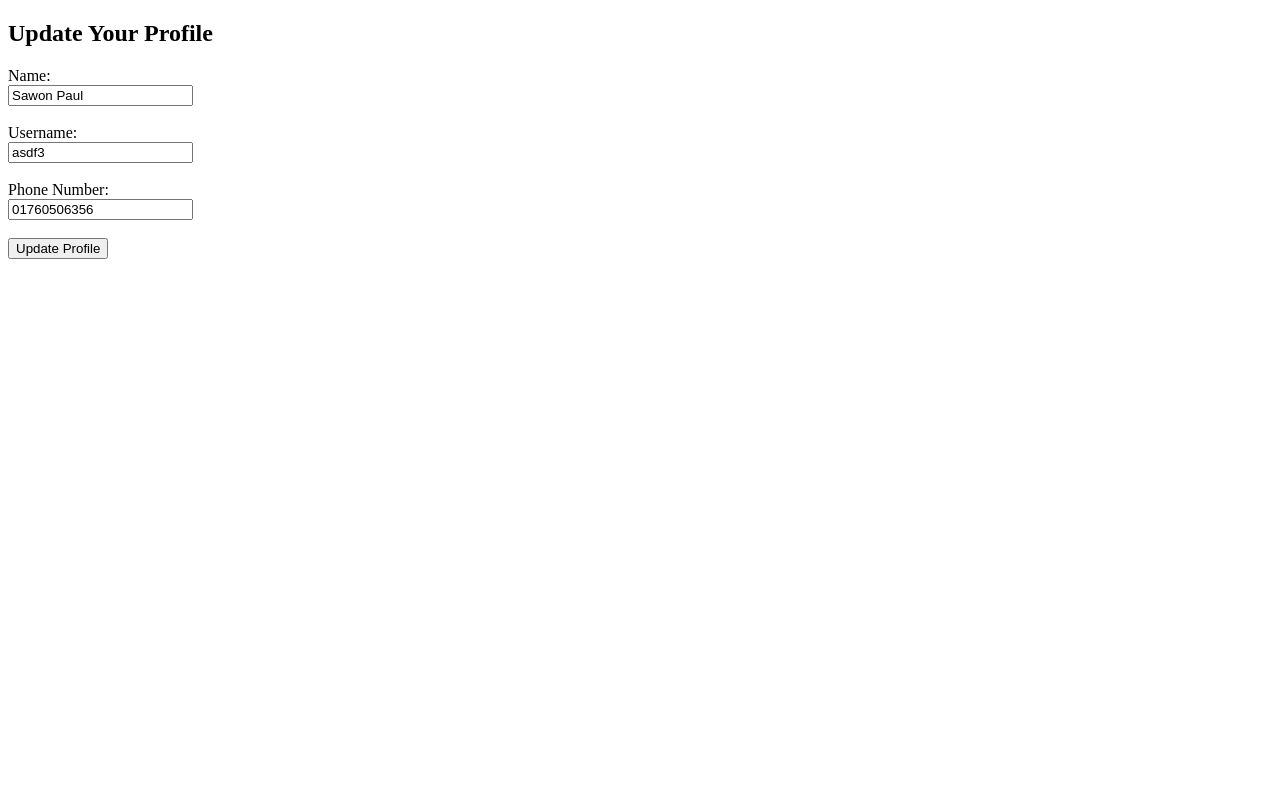
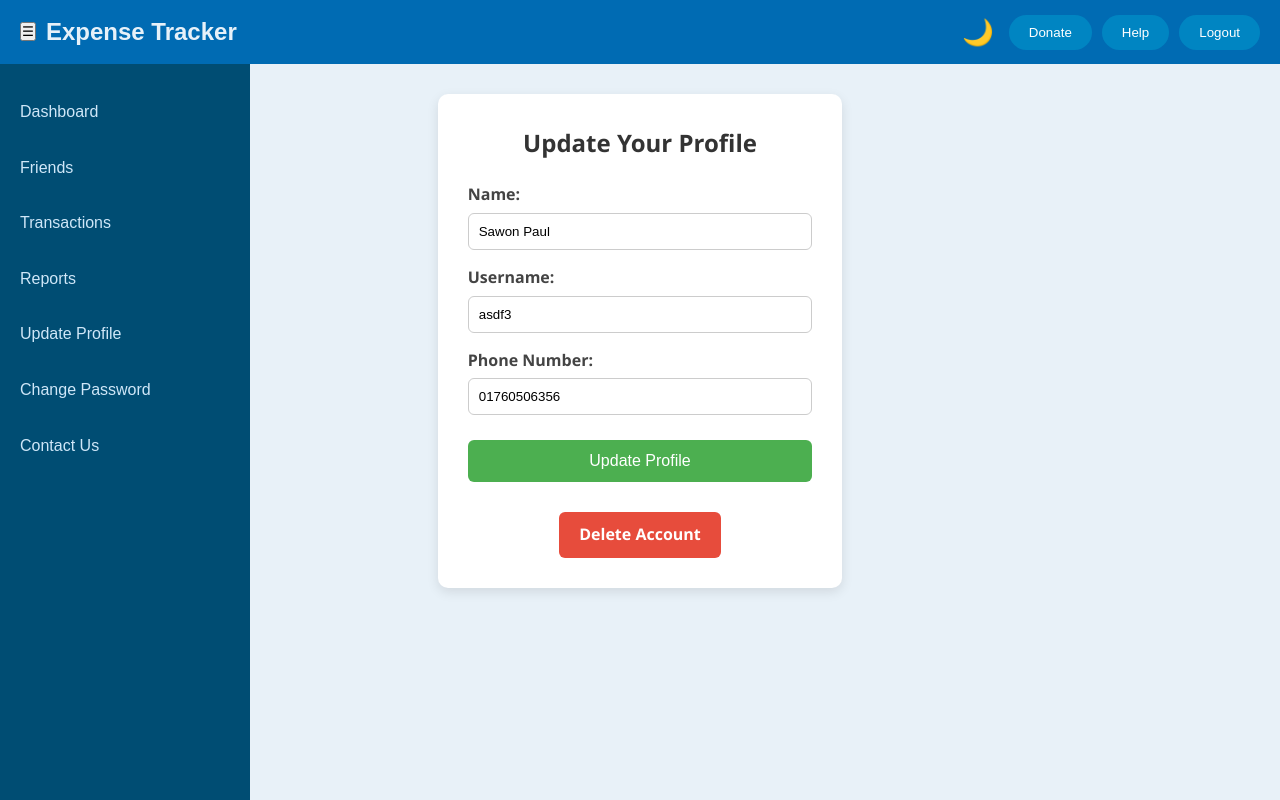
Before and after one commit to Sawon-Paul/ExpenseTracker_ET, a Django app: page /update_profile/ in a window 1280 px wide. Run offline with Django 5.2, Linux system fonts and the light colour scheme; a user stored in the database is signed in.

Commit message:
frontend

```diff
--- a/ExpenseTracker/mainapp/urls.py
+++ b/ExpenseTracker/mainapp/urls.py
@@ -13,7 +13,7 @@ urlpatterns = [
     path('send-otp/', SendOTP.as_view(), name='send-otp'),
     path('register-api/', RegisterView.as_view(), name='register_api'),
     path('login-api/', LoginView.as_view(), name='login_api'),
-    path('delete_account/', delete_account_page, name='delete_account_page'),
+    path('delete_account/', delete_account_page, name='delete_account'),
     path('delete-account/', DeleteAccountView.as_view(), name='delete_account_api'),
     path('change-password/', change_password, name='change_password'),
     path('update_profile/', update_profile_page, name='update_profile_page'),
--- a/ExpenseTracker/static/css/DASHBOARD/dashboard.css
+++ b/ExpenseTracker/static/css/DASHBOARD/dashboard.css
@@ -106,7 +106,6 @@ h1 {
 /* Responsive styling for small screens */
 @media screen and (max-width: 768px) {
     .navbar {
-        position: fixed;
         flex-direction: column;
         height: auto;
         padding: 10px 20px;
--- a/ExpenseTracker/static/css/DASHBOARD/theme.css
+++ b/ExpenseTracker/static/css/DASHBOARD/theme.css
@@ -178,3 +178,7 @@ body.friends-page.dark-mode .friend-box{
 body.friends-page.dark-mode .friend-box:hover {
     box-shadow: 0 4px 16px rgba(255, 255, 255, 0.26);
 }
+
+body.friends-page.dark-mode .friend-box.row .friend-name{
+    color: white !important;
+}
--- a/ExpenseTracker/static/css/UPDATE_PROFILE/update_profile.css
+++ b/ExpenseTracker/static/css/UPDATE_PROFILE/update_profile.css
@@ -1,62 +1,78 @@
-/* update_profile.css */
-body {
-    background-color: #f4f8fb;
+.update_profile {
+    background-color: #ffffff;
+    padding: 30px;
+    margin: 30px auto;
+    max-width: 600px;
+    box-shadow: 0 4px 12px rgba(0, 0, 0, 0.1);
+    border-radius: 10px;
     font-family: 'Segoe UI', Tahoma, Geneva, Verdana, sans-serif;
-    padding: 50px;
-    color: #333;
 }
 
-.container {
-    max-width: 450px;
-    margin: auto;
-    background: #ffffff;
-    padding: 30px 40px;
-    border-radius: 10px;
-    box-shadow: 0px 4px 20px rgba(0,0,0,0.1);
+.update_profile h2 {
+    margin-bottom: 20px;
+    color: #333;
+    text-align: center;
 }
 
-h2 {
-    text-align: center;
-    margin-bottom: 25px;
-    color: #007bff;
+.update_profile label {
+    display: block;
+    margin-top: 15px;
+    font-weight: 600;
+    color: #444;
 }
 
-label {
-    display: block;
-    margin-top: 10px;
-    font-weight: bold;
-}
-
-input[type="text"],
-input[type="email"],
-input[type="password"] {
+.update_profile input[type="text"],
+.update_profile input[type="email"],
+.update_profile input[type="number"] {
     width: 100%;
-    padding: 12px;
-    margin: 8px 0 16px 0;
+    padding: 10px;
+    margin-top: 5px;
     border: 1px solid #ccc;
     border-radius: 6px;
     box-sizing: border-box;
 }
 
-button {
-    width: 100%;
-    padding: 12px;
-    background-color: #007bff;
+.update-btn {
+    margin-top: 25px;
+    background-color: #4CAF50;
     color: white;
+    padding: 12px 20px;
     border: none;
     border-radius: 6px;
+    cursor: pointer;
+    width: 100%;
     font-size: 16px;
-    cursor: pointer;
-    margin-top: 10px;
 }
 
-button:hover {
-    background-color: #0056b3;
+.update-btn:hover {
+    background-color: #45a049;
 }
 
-.otp-feedback {
-    font-size: 14px;
-    margin-top: -10px;
-    margin-bottom: 10px;
-    color: red;
+.message-list {
+    margin-top: 20px;
+    padding-left: 20px;
+    color: #008000;
 }
+
+
+
+
+.delete-account-container {
+    margin-top: 30px;
+    text-align: center;
+}
+
+.delete-account-btn {
+    display: inline-block;
+    background-color: #e74c3c;
+    color: white;
+    padding: 10px 20px;
+    text-decoration: none;
+    border-radius: 6px;
+    font-weight: bold;
+    transition: background-color 0.3s ease;
+}
+
+.delete-account-btn:hover {
+    background-color: #c0392b;
+}
--- a/ExpenseTracker/templates/DASHBOARD/dashboard.html
+++ b/ExpenseTracker/templates/DASHBOARD/dashboard.html
@@ -51,7 +51,8 @@
                     <li><a href="{% url 'friends_page' %}">Friends</a>
                     <li><a href="#">Transactions</a></li>
                     <li><a href="#">Reports</a></li>
-                    <li><a href="{% url 'setting' %}">Settings</a></li>
+                    <li><a href="{% url 'update_profile_page' %}">Update Profile</a></li>
+                    <li><a href="{% url 'setting' %}">Change Password</a></li>
                     <li><a href="{% url 'contact' %}">Contact Us</a></li>
                 </ul>
             </aside>
--- a/ExpenseTracker/templates/FRIENDS/friends.html
+++ b/ExpenseTracker/templates/FRIENDS/friends.html
@@ -57,7 +57,8 @@
                     <li><a href="{% url 'friends_page' %}">Friends</a>
                     <li><a href="#">Transactions</a></li>
                     <li><a href="#">Reports</a></li>
-                    <li><a href="{% url 'setting' %}">Settings</a></li>
+                    <li><a href="{% url 'update_profile_page' %}">Update Profile</a></li>
+                    <li><a href="{% url 'setting' %}">Change Password</a></li>
                     <li><a href="{% url 'contact' %}">Contact Us</a></li>
                 </ul>
             </aside>
--- a/ExpenseTracker/templates/SETTING/setting.html
+++ b/ExpenseTracker/templates/SETTING/setting.html
@@ -52,7 +52,8 @@
                     <li><a href="{% url 'friends_page' %}">Friends</a>
                     <li><a href="#">Transactions</a></li>
                     <li><a href="#">Reports</a></li>
-                    <li><a href="{% url 'setting' %}">Settings</a></li>
+                    <li><a href="{% url 'update_profile_page' %}">Update Profile</a></li>
+                    <li><a href="{% url 'setting' %}">Change Password</a></li>
                     <li><a href="{% url 'contact' %}">Contact Us</a></li>
                 </ul>
             </aside>
--- a/ExpenseTracker/templates/UPDATE_PROFILE/update_profile.html
+++ b/ExpenseTracker/templates/UPDATE_PROFILE/update_profile.html
@@ -1,32 +1,96 @@
-<!-- templates/UPDATE_PROFILE/update_profile.html -->
+{% load static %}
 <!DOCTYPE html>
-<html>
+<html lang="en">
 <head>
-    <title>Update Profile</title>
+    <meta charset="UTF-8">
+    <title>Dashboard</title>
+    <link rel="stylesheet" href="{% static 'css/DASHBOARD/theme.css' %}"> <!-- Theme Styles -->
+    <link rel="stylesheet" href="{% static 'css/DASHBOARD/dashboard.css' %}">
+    <link rel="stylesheet" href="{% static 'css/UPDATE_PROFILE/update_profile.css' %}"> <!-- New CSS for Update Profile -->
+
+    <script src="{% static 'css/DASHBOARD/js/dashboard.js' %}"></script>
+    <script src="{% static 'css/DASHBOARD/js/theme.js' %}"></script>
 </head>
 <body>
+    <div class="container">
+        <!-- Navbar -->
+        <nav class="navbar">
+            <div class="navbar-left">
+                <button class="sidebar-button" id="toggleSidebar">☰</button>
+                <span class="site-title">Expense Tracker</span>
+            </div>
+            <div class="navbar-right">
+                <span id="themeToggle" onclick="toggleTheme()">🌙</span>
+                <button class="donate-btn" id="donateButton">Donate</button>
+                <button class="help-btn" id="helpButton">Help</button>
+                <button class="logout-btn" id="logoutButton">Logout</button>
+            </div>
+        </nav>
+
+        <!-- Donate Form -->
+        <div id="donateFormContainer" class="donate-form hidden">
+            <h2>Donate</h2>
+            <form id="donationForm">
+                <label for="donorName">Name:</label>
+                <input type="text" id="donorName" name="donorName" required>
+
+                <label for="donationAmount">Amount (৳):</label>
+                <input type="number" id="donationAmount" name="donationAmount" required>
+
+                <label for="donorEmail">Email (optional):</label>
+                <input type="email" id="donorEmail" name="donorEmail">
+
+                <button type="submit">Submit</button>
+            </form>
+        </div>
+
+        <!-- Main Content Area -->
+        <div class="content-area">
+            <!-- Sidebar -->
+            <aside class="sidebar" id="sidebar">
+                <ul class="sidebar-menu">
+                    <li><a href="{% url 'dashboard' %}">Dashboard</a></li>  <!-- sawon -->
+                    <li><a href="{% url 'friends_page' %}">Friends</a>
+                    <li><a href="#">Transactions</a></li>
+                    <li><a href="#">Reports</a></li>
+                    <li><a href="{% url 'update_profile_page' %}">Update Profile</a></li>
+                    <li><a href="{% url 'setting' %}">Change Password</a></li>
+                    <li><a href="{% url 'contact' %}">Contact Us</a></li>
+                </ul>
+            </aside>
+
+            <!-- Update Profile Section -->
+            <div class="update_profile">
                 <h2>Update Your Profile</h2>
-
                 <form method="POST">
                     {% csrf_token %}
-        <label>Name:</label><br>
-        <input type="text" name="name" value="{{ user.name }}"><br><br>
+                    <label>Name:</label>
+                    <input type="text" name="name" value="{{ user.name }}" required>
 
-        <label>Username:</label><br>
-        <input type="text" name="username" value="{{ user.username }}"><br><br>
+                    <label>Username:</label>
+                    <input type="text" name="username" value="{{ user.username }}" required>
 
-        <label>Phone Number:</label><br>
-        <input type="text" name="number" value="{{ user.number }}"><br><br>
+                    <label>Phone Number:</label>
+                    <input type="text" name="number" value="{{ user.number }}" required>
 
-        <button type="submit">Update Profile</button>
+                    <button type="submit" class="update-btn">Update Profile</button>
                 </form>
 
                 {% if messages %}
-        <ul>
+                    <ul class="message-list">
                         {% for message in messages %}
                             <li>{{ message }}</li>
                         {% endfor %}
                     </ul>
                 {% endif %}
+
+                <div class="delete-account-container">
+                    <a href="{% url 'delete_account' %}" class="delete-account-btn" onclick="return confirm('Are you sure you want to delete your account? This action cannot be undone.');">
+                        Delete Account
+                    </a>
+                </div>
+            </div>
+        </div>
+    </div>
 </body>
 </html>
```
Also changed, not shown: ExpenseTracker/templates/CONTACT/contact.html (+7 -6 lines), ExpenseTracker/db.sqlite3. Lines whose indentation alone changed are shown as unchanged.
